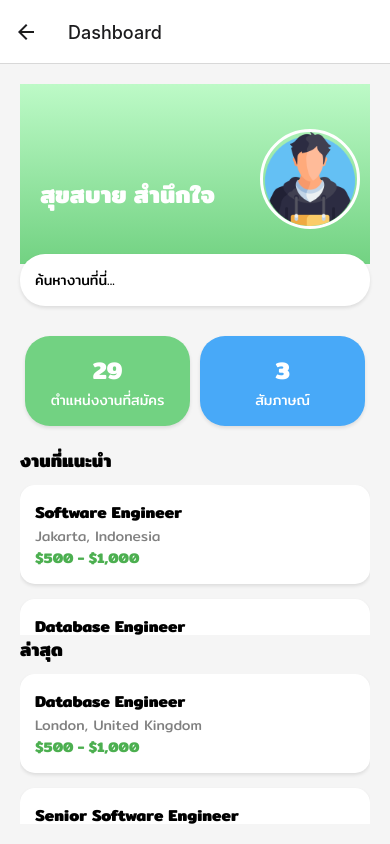
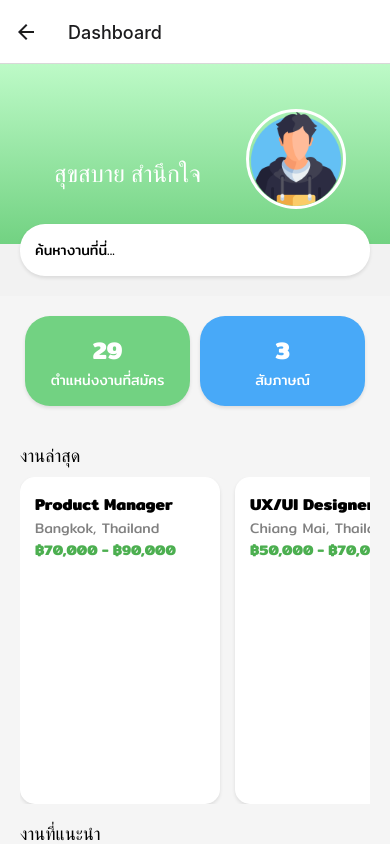
Before and after one commit to f5song/Job4All, a React Native app: screen /Dashboard in a window 390 px wide. Built offline with nearby package versions, Linux system fonts and the light colour scheme; no server answers.

Commit message:
edit dashboard front

```diff
--- a/screens/DashboardScreen.js
+++ b/screens/DashboardScreen.js
@@ -1,7 +1,16 @@
-import React, { useState, useEffect } from 'react';
-import { View, Text, TextInput, TouchableOpacity, StyleSheet, ScrollView, ActivityIndicator, Image } from 'react-native';
-import * as Font from 'expo-font';
-import { LinearGradient } from 'expo-linear-gradient';
+import React, { useState, useEffect } from "react";
+import {
+  View,
+  Text,
+  TextInput,
+  TouchableOpacity,
+  StyleSheet,
+  ScrollView,
+  ActivityIndicator,
+  Image,
+} from "react-native";
+import * as Font from "expo-font";
+import { LinearGradient } from "expo-linear-gradient";
 
 const DashboardScreen = () => {
   const [fontsLoaded, setFontsLoaded] = useState(false);
@@ -10,8 +19,8 @@ const DashboardScreen = () => {
   useEffect(() => {
     const loadFonts = async () => {
       await Font.loadAsync({
-        'Mitr-Regular': require('../assets/fonts/Mitr-Regular.ttf'),
-        'Mitr-Bold': require('../assets/fonts/Mitr-Bold.ttf'),
+        "Mitr-Regular": require("../assets/fonts/Mitr-Regular.ttf"),
+        "Mitr-Bold": require("../assets/fonts/Mitr-Bold.ttf"),
       });
       setFontsLoaded(true);
     };
@@ -19,39 +28,16 @@ const DashboardScreen = () => {
     loadFonts();
   }, []);
 
-  useEffect(() => {
-    const fetchData = async () => {
-      try {
-        const response = await fetch('http://10.0.2.2:3000/data');
-        const data = await response.json();
-        console.log('data1000: ', data);
-        setUserData(data.users[0]);
-      } catch (error) {
-        console.error('Error fetching data:', error);
-      }
-    };
-
-    fetchData();
-  }, []);
-
-  if (!fontsLoaded) {
-    return <ActivityIndicator size="large" color="#0000ff" />;
-  }
 
   return (
-    <View style={styles.container}>
-      <LinearGradient
-        colors={['#BDFAC7','#72D282' ]}
-        style={styles.header}
-      >
+    <ScrollView contentContainerStyle={{ flexGrow: 1 }}>
+      <LinearGradient colors={["#BDFAC7", "#72D282"]} style={styles.header}>
         <Text style={styles.headerText}>สุขสบาย สำนึกใจ</Text>
         <Image
-          source={require('../assets/profile.png')}
+          source={require("../assets/profile.png")}
           style={styles.profileImage}
         />
-
       </LinearGradient>
-
       <View style={styles.headerSearch}>
         <TextInput
           style={styles.searchInput}
@@ -59,20 +45,48 @@ const DashboardScreen = () => {
         />
       </View>
 
+      <View style={styles.container}>
         <View style={styles.statsContainer}>
-        <TouchableOpacity style={styles.statCardGreen} onPress={() => alert('ตำแหน่งงานที่สมัคร')}>
+          <TouchableOpacity
+            style={styles.statCardGreen}
+            onPress={() => alert("ตำแหน่งงานที่สมัคร")}
+          >
             <Text style={styles.statValue}>29</Text>
             <Text style={styles.statLabel}>ตำแหน่งงานที่สมัคร</Text>
           </TouchableOpacity>
-        <TouchableOpacity style={styles.statCardBlue} onPress={() => alert('สัมภาษณ์')}>
+          <TouchableOpacity
+            style={styles.statCardBlue}
+            onPress={() => alert("สัมภาษณ์")}
+          >
             <Text style={styles.statValue}>3</Text>
             <Text style={styles.statLabel}>สัมภาษณ์</Text>
           </TouchableOpacity>
         </View>
 
+        <Text style={styles.sectionTitle}>งานล่าสุด</Text>
+        {/* แนวนอน */}
+        <ScrollView horizontal={true} showsHorizontalScrollIndicator={false}>
+          <TouchableOpacity style={styles.horizontalJobCard}>
+            <Text style={styles.jobTitle}>Product Manager</Text>
+            <Text style={styles.jobLocation}>Bangkok, Thailand</Text>
+            <Text style={styles.jobSalary}>฿70,000 - ฿90,000</Text>
+          </TouchableOpacity>
+
+          <TouchableOpacity style={styles.horizontalJobCard}>
+            <Text style={styles.jobTitle}>UX/UI Designer</Text>
+            <Text style={styles.jobLocation}>Chiang Mai, Thailand</Text>
+            <Text style={styles.jobSalary}>฿50,000 - ฿70,000</Text>
+          </TouchableOpacity>
+
+          <TouchableOpacity style={styles.horizontalJobCard}>
+            <Text style={styles.jobTitle}>Full Stack Developer</Text>
+            <Text style={styles.jobLocation}>Bangkok, Thailand</Text>
+            <Text style={styles.jobSalary}>฿80,000 - ฿120,000</Text>
+          </TouchableOpacity>
+        </ScrollView>
+
         <Text style={styles.sectionTitle}>งานที่แนะนำ</Text>
-      <ScrollView style={styles.recommendations}>
-
+        <View style={styles.recommendations}>
           <TouchableOpacity style={styles.jobCard}>
             <Text style={styles.jobTitle}>Software Engineer</Text>
             <Text style={styles.jobLocation}>Jakarta, Indonesia</Text>
@@ -96,111 +110,84 @@ const DashboardScreen = () => {
             <Text style={styles.jobLocation}>Medan, Indonesia</Text>
             <Text style={styles.jobSalary}>$500 - $1,000</Text>
           </TouchableOpacity>
+        </View>
+      </View>
     </ScrollView>
-
-      <Text style={styles.sectionTitle}>ล่าสุด</Text>
-      <ScrollView style={styles.recommendations}>
-        <TouchableOpacity style={styles.jobCard}>
-          <Text style={styles.jobTitle}>Database Engineer</Text>
-          <Text style={styles.jobLocation}>London, United Kingdom</Text>
-          <Text style={styles.jobSalary}>$500 - $1,000</Text>
-        </TouchableOpacity>
-
-        <TouchableOpacity style={styles.jobCard}>
-          <Text style={styles.jobTitle}>Senior Software Engineer</Text>
-          <Text style={styles.jobLocation}>Medan, Indonesia</Text>
-          <Text style={styles.jobSalary}>$500 - $1,000</Text>
-        </TouchableOpacity>
-
-        <TouchableOpacity style={styles.jobCard}>
-          <Text style={styles.jobTitle}>Senior Software Engineer</Text>
-          <Text style={styles.jobLocation}>Medan, Indonesia</Text>
-          <Text style={styles.jobSalary}>$500 - $1,000</Text>
-        </TouchableOpacity>
-
-        <TouchableOpacity style={styles.jobCard}>
-          <Text style={styles.jobTitle}>Senior Software Engineer</Text>
-          <Text style={styles.jobLocation}>Medan, Indonesia</Text>
-          <Text style={styles.jobSalary}>$500 - $1,000</Text>
-        </TouchableOpacity>
-      </ScrollView>
-    </View>
   );
 };
 
 const styles = StyleSheet.create({
+  container: {
+    flex: 1,
+    backgroundColor: "#F5F5F5",
+    padding: 20,
+  },
   header: {
     height: 180,
-    justifyContent: 'center',
-    alignItems: 'center',
-    fontFamily: 'Mitr-Bold',
-    flexDirection:'row',
+    justifyContent: "center",
+    alignItems: "center",
+    fontFamily: "Mitr-Bold",
+    flexDirection: "row",
     gap: 45,
-    marginBottom: -10,
+    marginBottom: -40,
   },
   profileImage: {
     width: 100,
     height: 100,
     borderRadius: 50,
     borderWidth: 3,
-    borderColor: '#fff',
+    borderColor: "#fff",
     marginTop: 10,
   },
-  container: {
-    flex: 1,
-    backgroundColor: '#F5F5F5',
+  headerSearch: {
     padding: 20,
-  },
-  headerSearch: {
-    marginBottom: 30,
   },
   headerText: {
     marginTop: 50,
     marginLeft: 10,
     fontSize: 24,
-    fontWeight: 'bold',
-    textAlign: 'center',
+    textAlign: "center",
     marginBottom: 10,
-    fontFamily: 'Mitr-Bold',
-    color: 'white',
+    fontFamily: "Mitr-Medium",
+    color: "white",
   },
   searchInput: {
-    backgroundColor: 'white',
+    backgroundColor: "white",
     borderRadius: 25,
     padding: 15,
-    shadowColor: '#000',
+    shadowColor: "#000",
     shadowOffset: { width: 0, height: 2 },
     shadowOpacity: 0.1,
     shadowRadius: 3.84,
     elevation: 5,
-    fontFamily: 'Mitr-Regular',
+    fontFamily: "Mitr-Regular",
   },
   statsContainer: {
-    flexDirection: 'row',
-    justifyContent: 'space-between',
+    flexDirection: "row",
+    justifyContent: "space-between",
     marginBottom: 20,
   },
   statCardGreen: {
-    backgroundColor: '#72D282',
+    backgroundColor: "#72D282",
     borderRadius: 25,
     padding: 15,
     flex: 1,
     marginHorizontal: 5,
-    alignItems: 'center',
-    shadowColor: '#000',
+    alignItems: "center",
+    shadowColor: "#000",
     shadowOffset: { width: 0, height: 2 },
     shadowOpacity: 0.1,
     shadowRadius: 3.84,
     elevation: 5,
   },
   statCardBlue: {
-    backgroundColor: '#48A9F8',
+    backgroundColor: "#48A9F8",
     borderRadius: 25,
     padding: 15,
     flex: 1,
     marginHorizontal: 5,
-    alignItems: 'center',
-    shadowColor: '#000',
+    alignItems: "center",
+    shadowColor: "#000",
     shadowOffset: { width: 0, height: 2 },
     shadowOpacity: 0.1,
     shadowRadius: 3.84,
@@ -208,30 +195,42 @@ const styles = StyleSheet.create({
   },
   statValue: {
     fontSize: 24,
-    fontWeight: 'bold',
-    color: 'white',
-    fontFamily: 'Mitr-Bold',
+    fontWeight: "bold",
+    color: "white",
+    fontFamily: "Mitr-Bold",
   },
   statLabel: {
     fontSize: 14,
-    color: 'white',
-    fontFamily: 'Mitr-Regular',
+    color: "white",
+    fontFamily: "Mitr-Regular",
   },
   recommendations: {
     flex: 1,
   },
   sectionTitle: {
     fontSize: 18,
-    fontWeight: 'bold',
     marginBottom: 10,
-    fontFamily: 'Mitr-Bold',
+    marginTop: 20,
+    fontFamily: "Mitr-Medium",
   },
   jobCard: {
-    backgroundColor: 'white',
+    backgroundColor: "white",
     borderRadius: 15,
     padding: 15,
     marginBottom: 15,
-    shadowColor: '#000',
+    shadowColor: "#000",
+    shadowOffset: { width: 0, height: 2 },
+    shadowOpacity: 0.1,
+    shadowRadius: 3.84,
+    elevation: 5,
+  },
+  horizontalJobCard: {
+    backgroundColor: "white",
+    borderRadius: 15,
+    padding: 15,
+    marginRight: 15,
+    width: 200,
+    shadowColor: "#000",
     shadowOffset: { width: 0, height: 2 },
     shadowOpacity: 0.1,
     shadowRadius: 3.84,
@@ -239,17 +238,17 @@ const styles = StyleSheet.create({
   },
   jobTitle: {
     fontSize: 16,
-    fontWeight: 'bold',
-    fontFamily: 'Mitr-Bold',
+    fontWeight: "bold",
+    fontFamily: "Mitr-Bold",
   },
   jobLocation: {
-    color: 'gray',
-    fontFamily: 'Mitr-Regular',
+    color: "gray",
+    fontFamily: "Mitr-Regular",
   },
   jobSalary: {
-    fontWeight: 'bold',
-    color: '#4CAF50',
-    fontFamily: 'Mitr-Bold',
+    fontWeight: "bold",
+    color: "#4CAF50",
+    fontFamily: "Mitr-Bold",
   },
 });
 
--- a/screens/LoginScreen.js
+++ b/screens/LoginScreen.js
@@ -85,7 +85,7 @@ const LoginScreen = ({ navigation }) => {
 
             if (response.ok) {
                 Alert.alert('เข้าสู่ระบบสำเร็จ', 'คุณได้เข้าสู่ระบบเรียบร้อยแล้ว!');
-                navigation.navigate('Home');
+                navigation.navigate('Dashboard');
             } else {
                 setErrorMessage(data.message || 'ชื่อผู้ใช้หรือรหัสผ่านไม่ถูกต้อง');
             }
```
Lines whose indentation alone changed are shown as unchanged.
